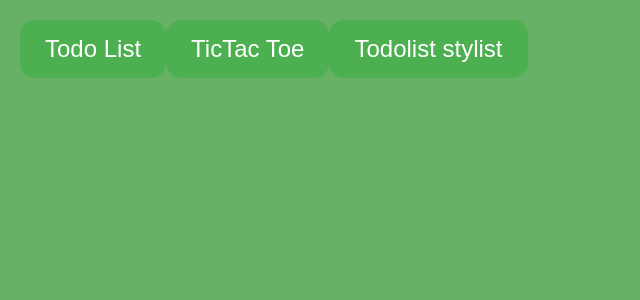
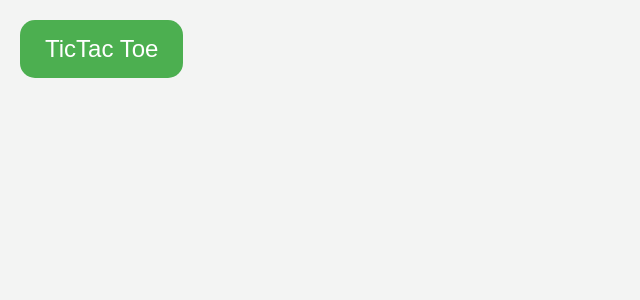
Before and after one commit to rohgpt/Todolist-Tictactoe, a React (Create React App) app: page / in a window 1280 px wide. Shown: the top 300 px of the page, without its empty margins (0-640 px from the left). Built offline with nearby package versions, Linux system fonts and the light colour scheme.

Commit message:
tictactoe

```diff
--- a/src/App.js
+++ b/src/App.js
@@ -24,9 +24,9 @@ class App extends React.Component {
   render() {
     return (
       <div>
-        <button className="button" onClick={() => this.toggleValue("isTodoVisible")} > Todo List </button>
+
         <button className="button" onClick={() => this.toggleValue("isTicTacVisible")}>TicTac Toe</button>
-        <button className="button" onClick={() => this.toggleValue("todostylist")}>Todolist stylist</button>
+
         {this.state.isTodoVisible && <Todo />}
         {this.state.isTicTacVisible && <TicTac />}
         {this.state.todostylist && <Todo2 />}
```
Also changed, not shown: 1 other file (tests, documents, lock files or other folders).
